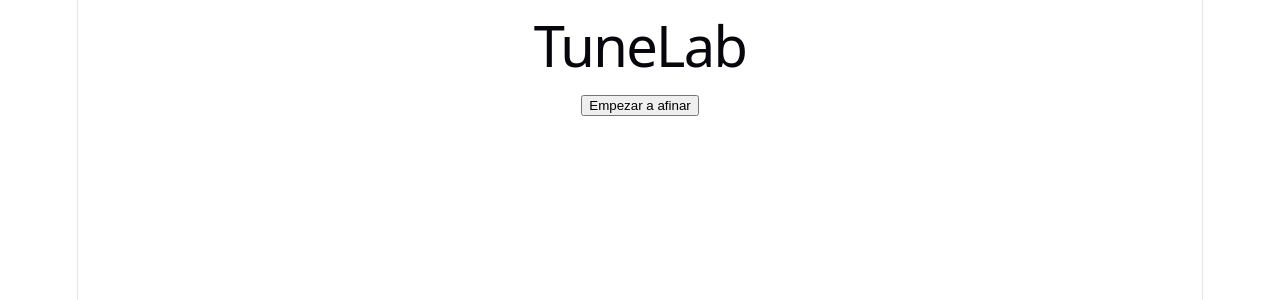
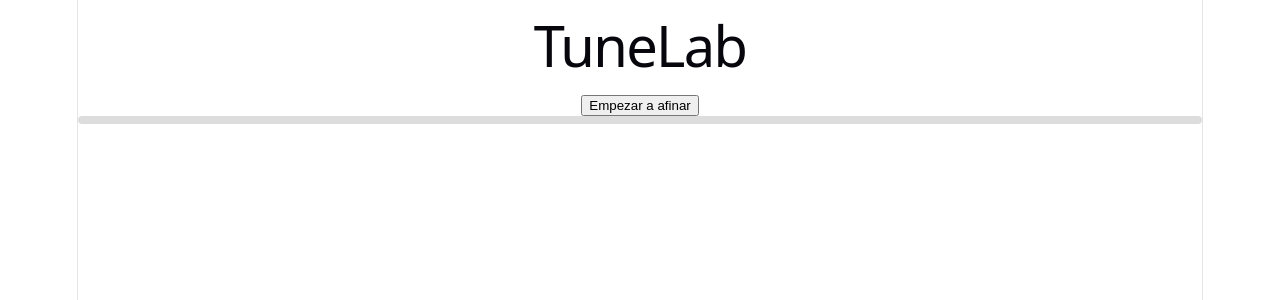
Before and after one commit to maurocosentino/guitunex, a React (Vite) app: page / in a window 1280 px wide. Shown: the top 300 px of the page. Built offline with nearby package versions, Linux system fonts and the light colour scheme.

Commit message:
feat(tuner): add real-time audio level meter
- add createAudioAnalyser in shared/lib for reusable analyser setup
- add useAudioLevel hook with RMS calculation and animation frame loop
- add AudioLevelMeter presentational component with accessibility support
- wire level meter into StartTunerButton

```diff
--- a/src/features/tuner/components/StartTunerButton.tsx
+++ b/src/features/tuner/components/StartTunerButton.tsx
@@ -1,12 +1,17 @@
 import { useState } from 'react'
 import { resumeAudioContext } from '../../../shared/lib/audioContext'
 import { useMicrophoneAccess } from '../hooks/useMicrophoneAccess'
+import { useAudioLevel } from '../../../shared/hooks/useAudioLevel'
 import AudioInputSelector from './AudioInputSelector'
+import AudioLevelMeter from '../../../shared/components/AudioLevelMeter'
 
 function StartTunerButton() {
   const [isAudioActive, setIsAudioActive] = useState(false)
   const { state, devices, selectedDeviceId, requestAccess } =
     useMicrophoneAccess()
+
+  const stream = state.status === 'granted' ? state.stream : null
+  const audioLevel = useAudioLevel(stream)
 
   async function handleClick() {
     await resumeAudioContext()
@@ -31,6 +36,8 @@ function StartTunerButton() {
         selectedDeviceId={selectedDeviceId}
         onSelect={(deviceId) => requestAccess(deviceId)}
       />
+
+      <AudioLevelMeter level={audioLevel} />
     </div>
   )
 }
--- /dev/null
+++ b/src/shared/components/AudioLevelMeter.tsx
@@ -0,0 +1,36 @@
+type AudioLevelMeterProps = {
+  level: number
+}
+
+function AudioLevelMeter({ level }: AudioLevelMeterProps) {
+  const clampedLevel = Math.min(level, 1)
+  const widthPercentage = clampedLevel * 100
+
+  return (
+    <div
+      role="meter"
+      aria-label="Nivel de audio de entrada"
+      aria-valuenow={Math.round(widthPercentage)}
+      aria-valuemin={0}
+      aria-valuemax={100}
+      style={{
+        width: '100%',
+        height: '8px',
+        backgroundColor: '#ddd',
+        borderRadius: '4px',
+        overflow: 'hidden',
+      }}
+    >
+      <div
+        style={{
+          width: `${widthPercentage}%`,
+          height: '100%',
+          backgroundColor: '#4caf50',
+          transition: 'width 0.05s linear',
+        }}
+      />
+    </div>
+  )
+}
+
+export default AudioLevelMeter
--- /dev/null
+++ b/src/shared/hooks/useAudioLevel.ts
@@ -0,0 +1,43 @@
+import { useEffect, useRef, useState } from 'react'
+import { getAudioContext } from '../lib/audioContext'
+import { createAudioAnalyser } from '../lib/audioAnalyser'
+
+export function useAudioLevel(stream: MediaStream | null): number {
+  const [level, setLevel] = useState(0)
+  const animationFrameId = useRef<number | null>(null)
+
+  useEffect(() => {
+    if (stream === null) {
+      setLevel(0)
+      return
+    }
+
+    const audioContext = getAudioContext()
+    const analyser = createAudioAnalyser(audioContext, stream)
+    const dataArray = new Uint8Array(analyser.fftSize)
+
+    function readLevel() {
+      analyser.getByteTimeDomainData(dataArray)
+
+      const sumOfSquares = dataArray.reduce((sum, value) => {
+        const normalizedValue = (value - 128) / 128
+        return sum + normalizedValue * normalizedValue
+      }, 0)
+
+      const rms = Math.sqrt(sumOfSquares / dataArray.length)
+      setLevel(rms)
+
+      animationFrameId.current = requestAnimationFrame(readLevel)
+    }
+
+    readLevel()
+
+    return () => {
+      if (animationFrameId.current !== null) {
+        cancelAnimationFrame(animationFrameId.current)
+      }
+    }
+  }, [stream])
+
+  return level
+}
--- /dev/null
+++ b/src/shared/lib/audioAnalyser.ts
@@ -0,0 +1,11 @@
+export function createAudioAnalyser(
+  audioContext: AudioContext,
+  stream: MediaStream,
+): AnalyserNode {
+  const sourceNode = audioContext.createMediaStreamSource(stream)
+  const analyserNode = audioContext.createAnalyser()
+
+  sourceNode.connect(analyserNode)
+
+  return analyserNode
+}
```
